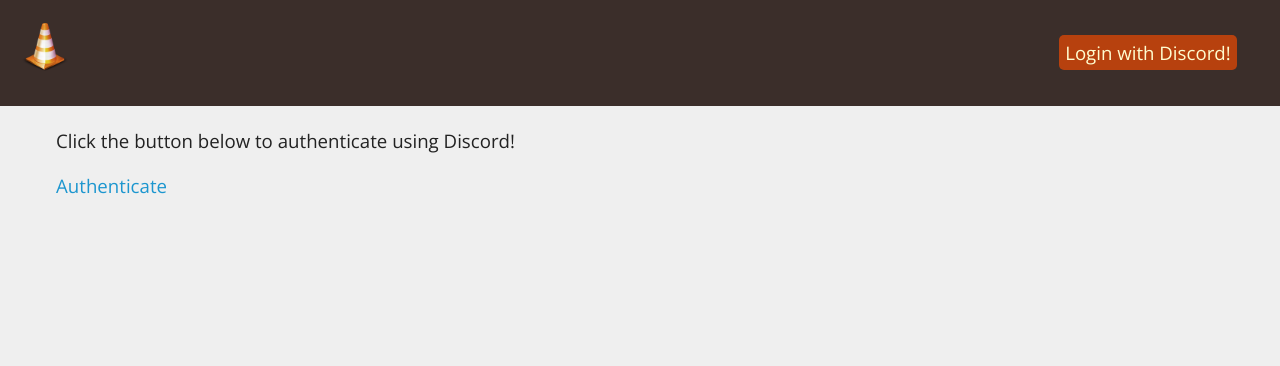
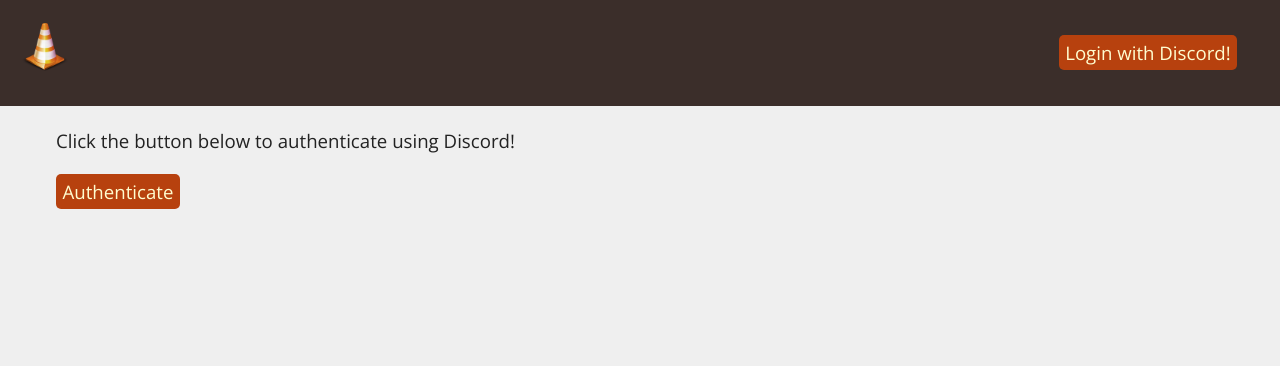
Before and after one commit to skairunner/pct-archive, a Django app: page /auth/ in a window 1280 px wide. Shown: the top 366 px of the page. Run offline with Django 3.2, Linux system fonts and the light colour scheme; style sheets or scripts are compiled from the project's sources; some libraries are stand-ins or nearby versions.

Commit message:
Fix: Discord Authorize buttonY

```diff
--- a/discordlogin/templates/discordlogin/lets-authorize.html
+++ b/discordlogin/templates/discordlogin/lets-authorize.html
@@ -3,6 +3,6 @@
 {% block content %}
 <div>
   <p>Click the button below to authenticate using Discord!</p>
-  <p><a href='{{ oauth_url }}'>Authenticate</a></p>
+  <p><a class='button' href='{{ oauth_url }}'>Authenticate</a></p>
 </div>
 {% endblock %}
```
